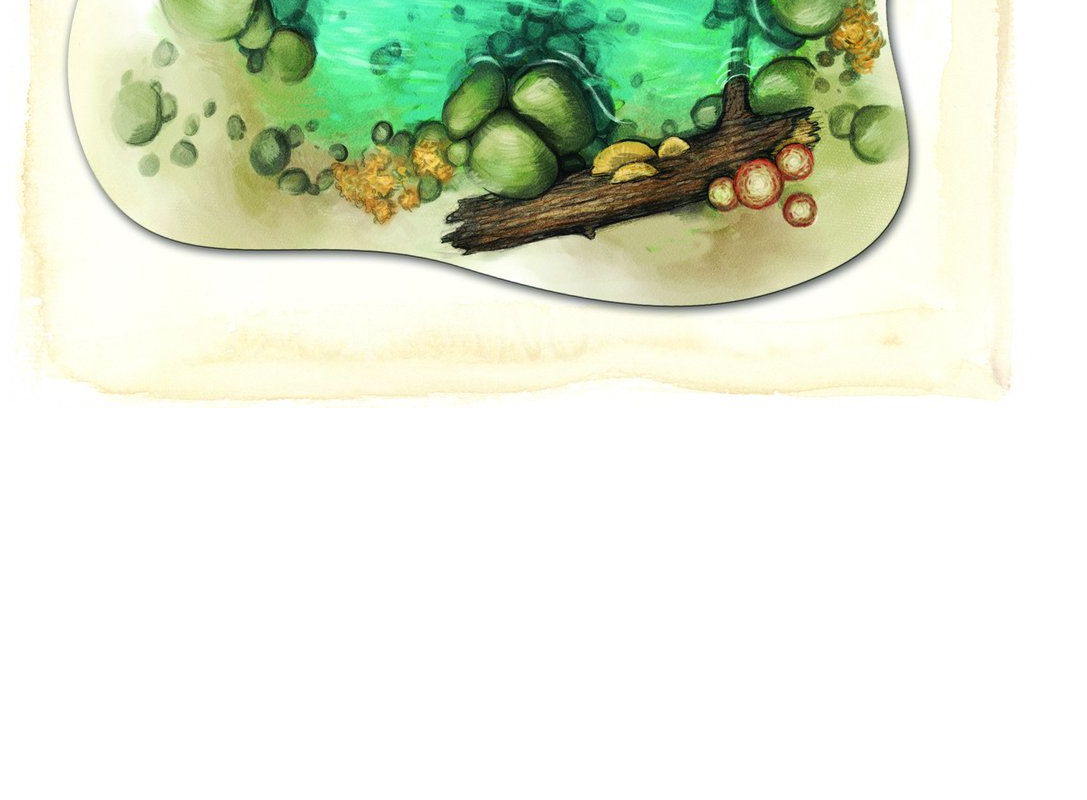
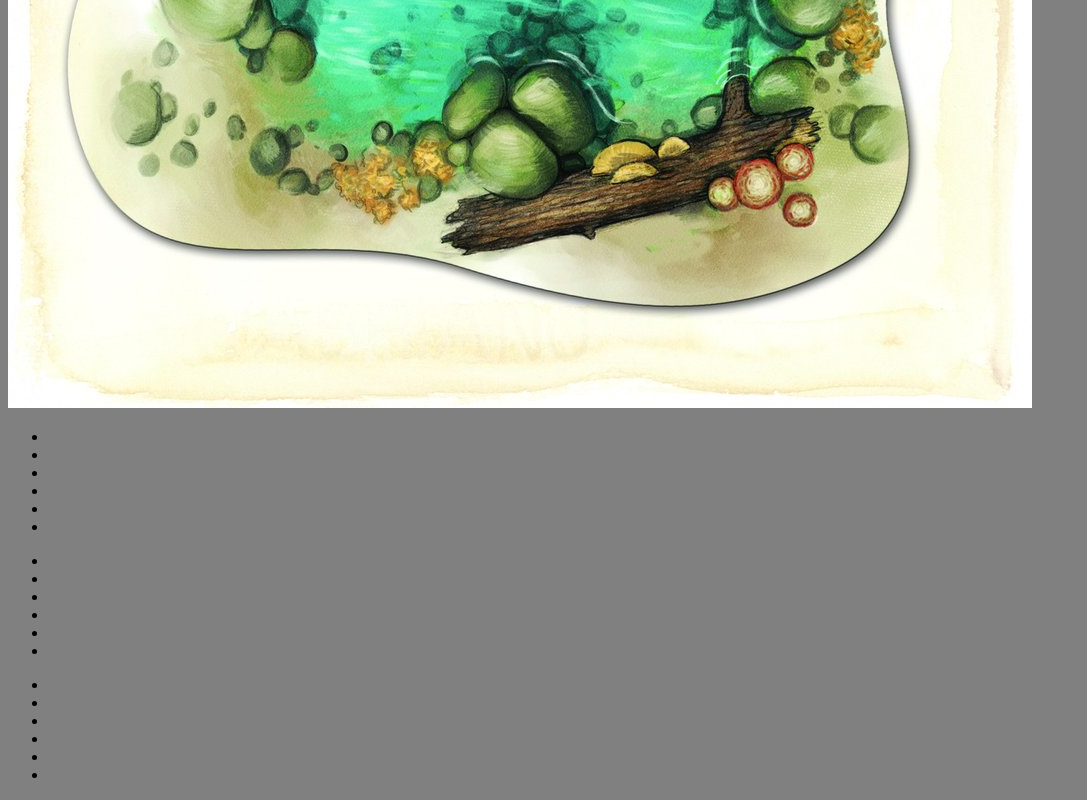
Before and after one commit to sarion5/VACANCES, a plain HTML site: page index.html in a window 1280 px wide. Shown: the part 624-1424 px from the top of the page, without its empty margins (0-1087 px from the left). Before the commit the page ends 1044 px from the top, so only its background shows below. Drawn offline with Linux system fonts and the light colour scheme.

Commit message:
index almost complete

```diff
--- /dev/null
+++ b/css/style.css
@@ -0,0 +1,3 @@
+body {
+    background-color: grey;
+}
--- a/index.html
+++ b/index.html
@@ -1,20 +1,58 @@
 <!DOCTYPE html>
 <html>
+
 <head>
     <meta charset="utf-8" />
     <meta http-equiv="X-UA-Compatible" content="IE=edge">
     <title>codage vacances</title>
+    <link rel="stylesheet" type="text/css" href="./css/style.css" />
     <meta name="viewport" content="width=device-width, initial-scale=1">
 </head>
+
 <body>
     <div id="wateringHole">
-        <img src="./img/watering hole.jpg"/>
+        <img src="./img/watering hole.jpg" />
         <div id="foodToken">
 
         </div>
     </div>
+    <div id="gameSet">
+        <div id=species>
+            <div id="traits">
 
+            </div>
+            <ul id="population">
+                <li></li>
+                <li></li>
+                <li></li>
+                <li></li>
+                <li></li>
+                <li></li>
+            </ul>
+            <ul id="size">
+                <li></li>
+                <li></li>
+                <li></li>
+                <li></li>
+                <li></li>
+                <li></li>
+            </ul>
+            <ul id="foodDevoured">
+                <li></li>
+                <li></li>
+                <li></li>
+                <li></li>
+                <li></li>
+                <li></li>
+            </ul>
+        </div>
+        <div id="cards">
+
+        </div>
+
+    </div>
 
     <script src="js/main.js"></script>
 </body>
+
 </html>
```
Also changed, not shown: js/main.js (line endings or trailing spaces).
